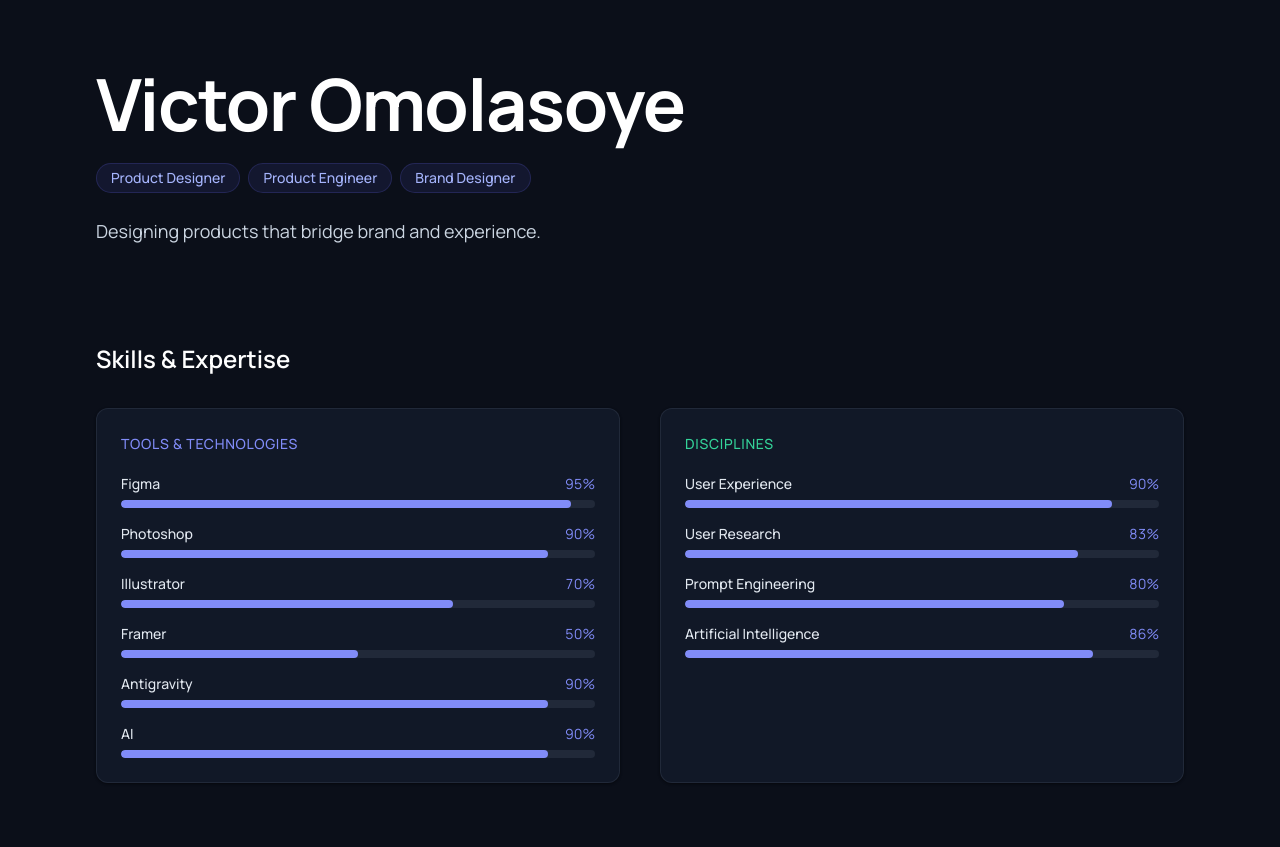
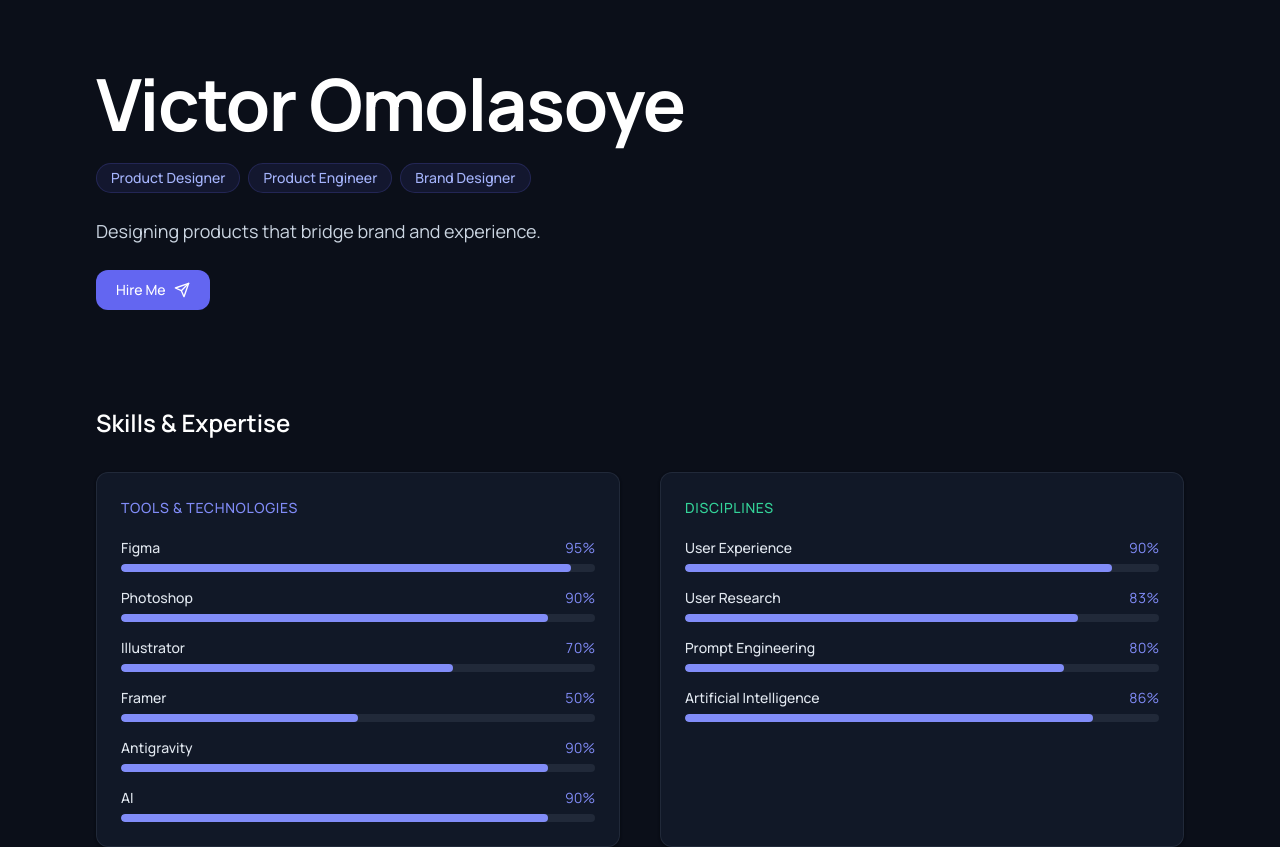
Before and after one commit to Levictor-ai/victor-omolasoye-portfolio, a Next.js app: page / in a window 1280 px wide. Shown: the top 847 px of the page. Built offline with nearby package versions, Linux system fonts and the light colour scheme.

Commit message:
Reorder: About after Projects; add Hire Me button in hero

```diff
--- a/src/components/HomeContent.tsx
+++ b/src/components/HomeContent.tsx
@@ -67,9 +67,19 @@ function HeroSection({ profile }: { profile: ProfileData }) {
           </span>
         ))}
       </div>
-      <p className="max-w-2xl text-body-lg text-slate-300">
+      <p className="mb-6 max-w-2xl text-body-lg text-slate-300">
         {profile.tagline}
       </p>
+      <a
+        href={`mailto:${profile.email}`}
+        className="inline-flex items-center gap-2 rounded-lg bg-indigo-500 px-5 py-2.5 text-sm font-medium text-white transition-all hover:bg-indigo-400 focus-visible:outline-none focus-visible:ring-2 focus-visible:ring-indigo-400/50"
+      >
+        Hire Me
+        <svg className="size-4" viewBox="0 0 24 24" fill="none" stroke="currentColor" strokeWidth="2" strokeLinecap="round" strokeLinejoin="round" aria-hidden="true">
+          <path d="M22 2L11 13" />
+          <path d="M22 2l-7 20-4-9-9-4 20-7z" />
+        </svg>
+      </a>
     </section>
   );
 }
@@ -288,8 +298,8 @@ export function HomeContent({ projects }: { projects: ProjectData[] }) {
     <main className="mx-auto min-h-screen max-w-6xl px-4 py-16 sm:px-6 lg:px-8">
       <HeroSection profile={profile} />
       <SkillsSection profile={profile} />
+      <ProjectsSection projects={projects} />
       <AboutSection profile={profile} />
-      <ProjectsSection projects={projects} />
       <TestimonialsSection profile={profile} />
       <FAQSection profile={profile} />
       <FooterSection profile={profile} />
```
